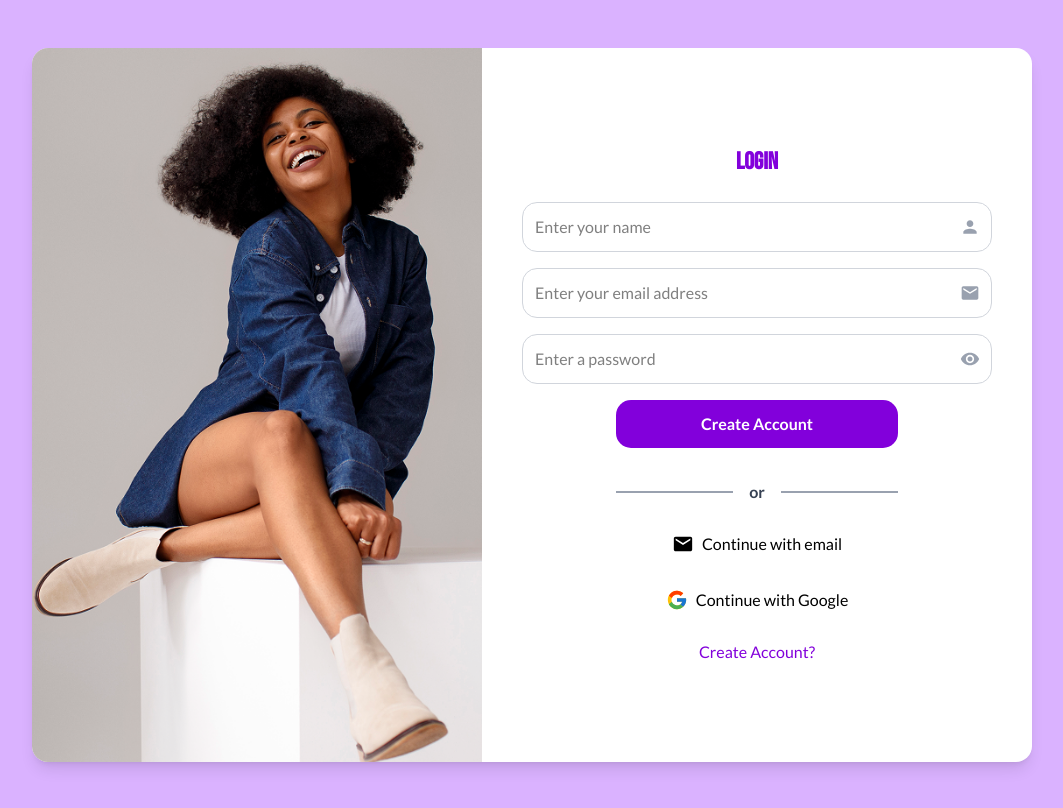
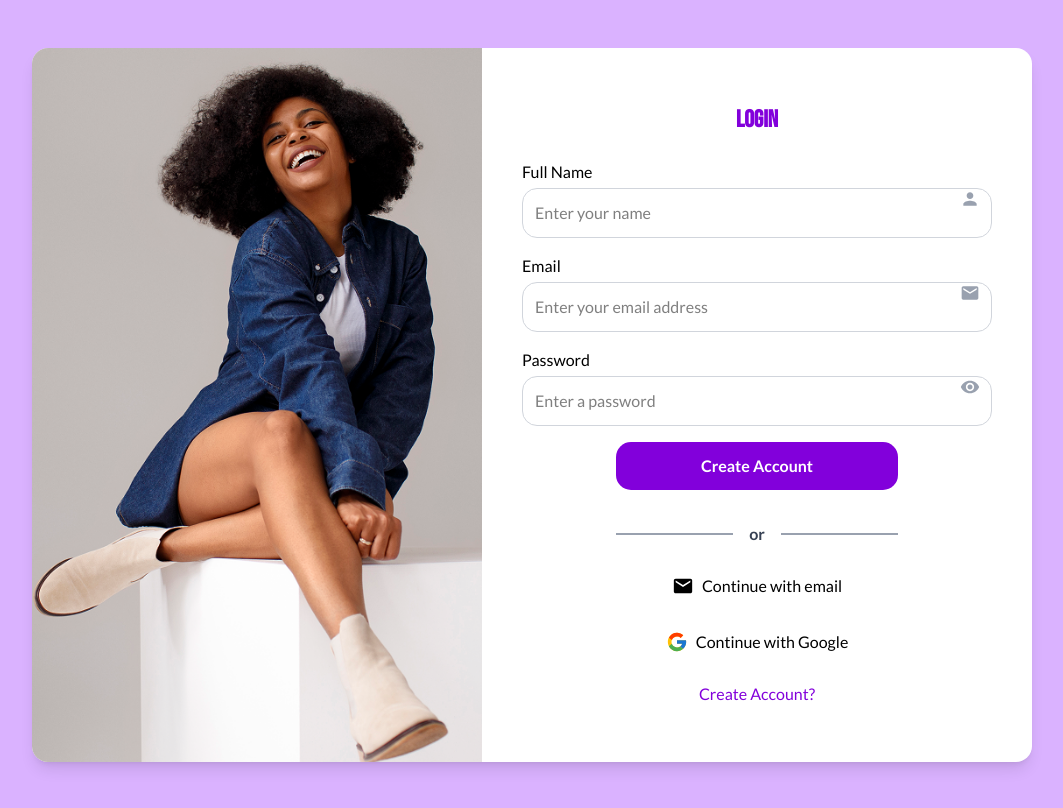
Before and after one commit to Anorme/misqabbi-store, a React (Vite) app: page /login in a window 1280 px wide. Shown: the whole page, without its empty margins (108-1171 px from the left). Built offline with nearby package versions, Linux system fonts and the light colour scheme; no server answers.

Commit message:
fix(login):fix UI issues

```diff
--- a/src/components/UI/UserAuthForm.jsx
+++ b/src/components/UI/UserAuthForm.jsx
@@ -80,9 +80,13 @@ const UserAuthForm = () => {
   return (
     <form onSubmit={handleRegister} className="space-y-4">
       <div className="relative">
+        <label htmlFor="fullName" className="block mb-1 font-medium text-left">
+          Full Name
+        </label>
         <input
           type="text"
           name="fullName"
+          id="fullName"
           placeholder="Enter your name"
           value={fullName}
           onChange={handleChange}
@@ -94,9 +98,13 @@ const UserAuthForm = () => {
         </span>
       </div>
       <div className="relative">
+        <label htmlFor="email" className="block mb-1 font-medium text-left">
+          Email
+        </label>
         <input
           type="email"
           name="email"
+          id="email"
           placeholder="Enter your email address"
           value={email}
           onChange={handleChange}
@@ -109,9 +117,13 @@ const UserAuthForm = () => {
         </span>
       </div>
       <div className="relative">
+        <label htmlFor="password" className="block mb-1 font-medium text-left">
+          Password
+        </label>
         <input
           type={showPassword ? 'text' : 'password'}
           name="password"
+          id="password"
           placeholder="Enter a password"
           value={password}
           onChange={handleChange}
```
